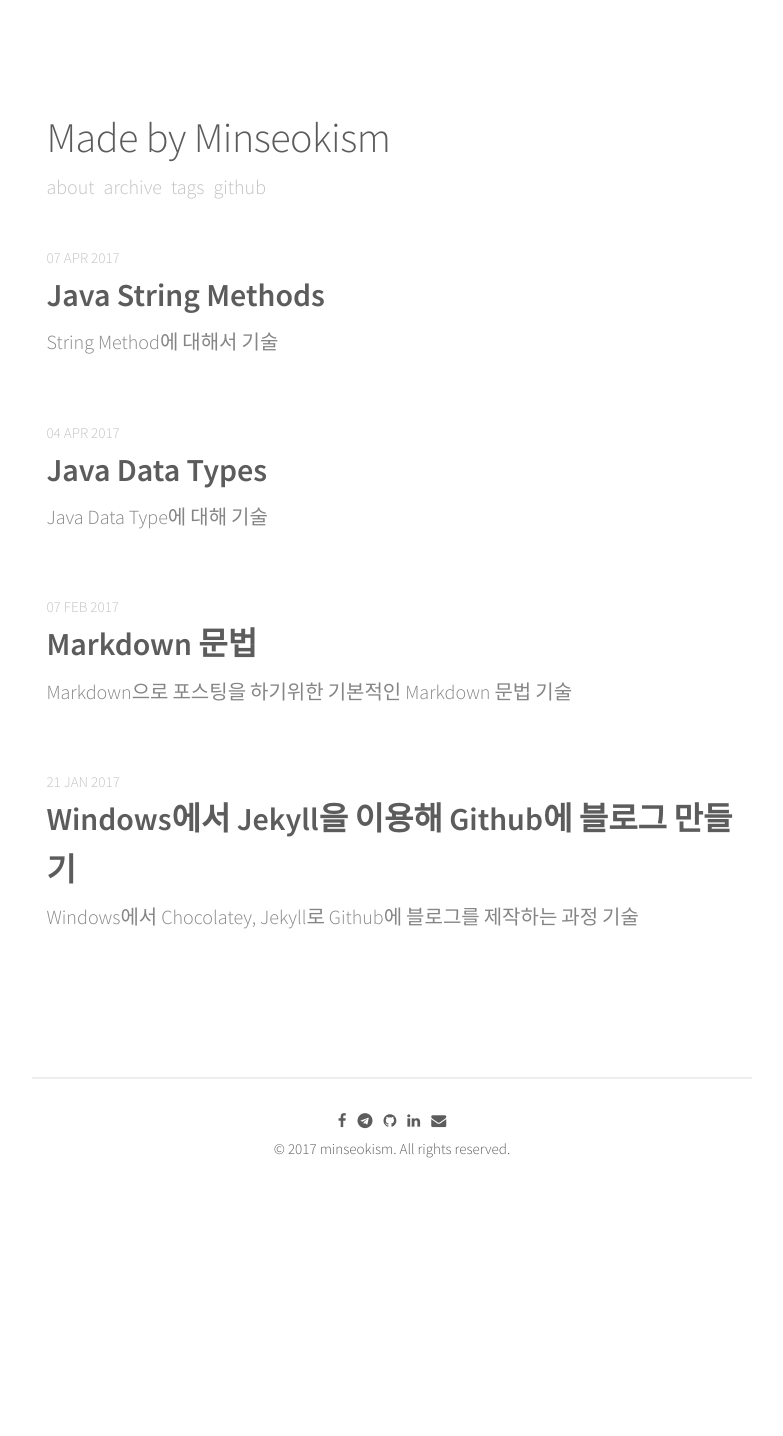
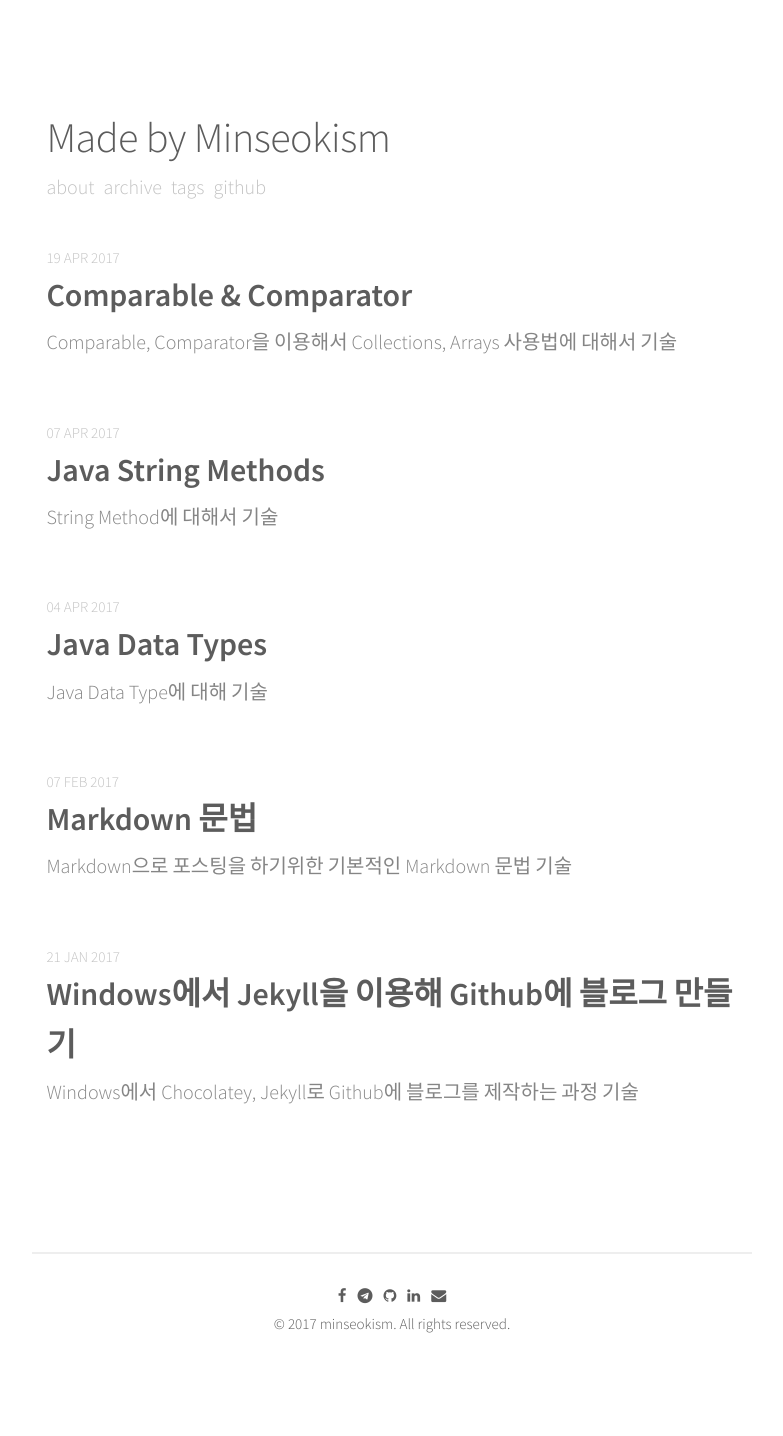
Before and after one commit to minseokism/minseokism.github.io, a Jekyll site: the page built from index.html, in a window 1280 px wide. Shown: the whole page, without its empty margins (248-1031 px from the left). Built offline with Jekyll 4.4.1, drawn with Linux system fonts in a browser that asks for light colours; the list of posts is cut into pages by our own code; before the commit the page ends 1261 px from its top, so only the background shows below that.

Commit message:
Created post-05

```diff
--- /dev/null
+++ b/_posts/2017-04-19-Comparable_Comparator_01.md
@@ -0,0 +1,10 @@
+---
+layout: post
+title: Comparable & Comparator
+description: "Comparable, Comparator을 이용해서 Collections, Arrays 사용법에 대해서 기술"
+date: 2017-04-19
+tags: [java,Comparable,Comparator,Arrays,Collections,sort]
+comments: true
+share: true
+---
+test
```
Also changed, not shown: _posts/2017-04-07-java_string_01.md (+1 -0 lines).
